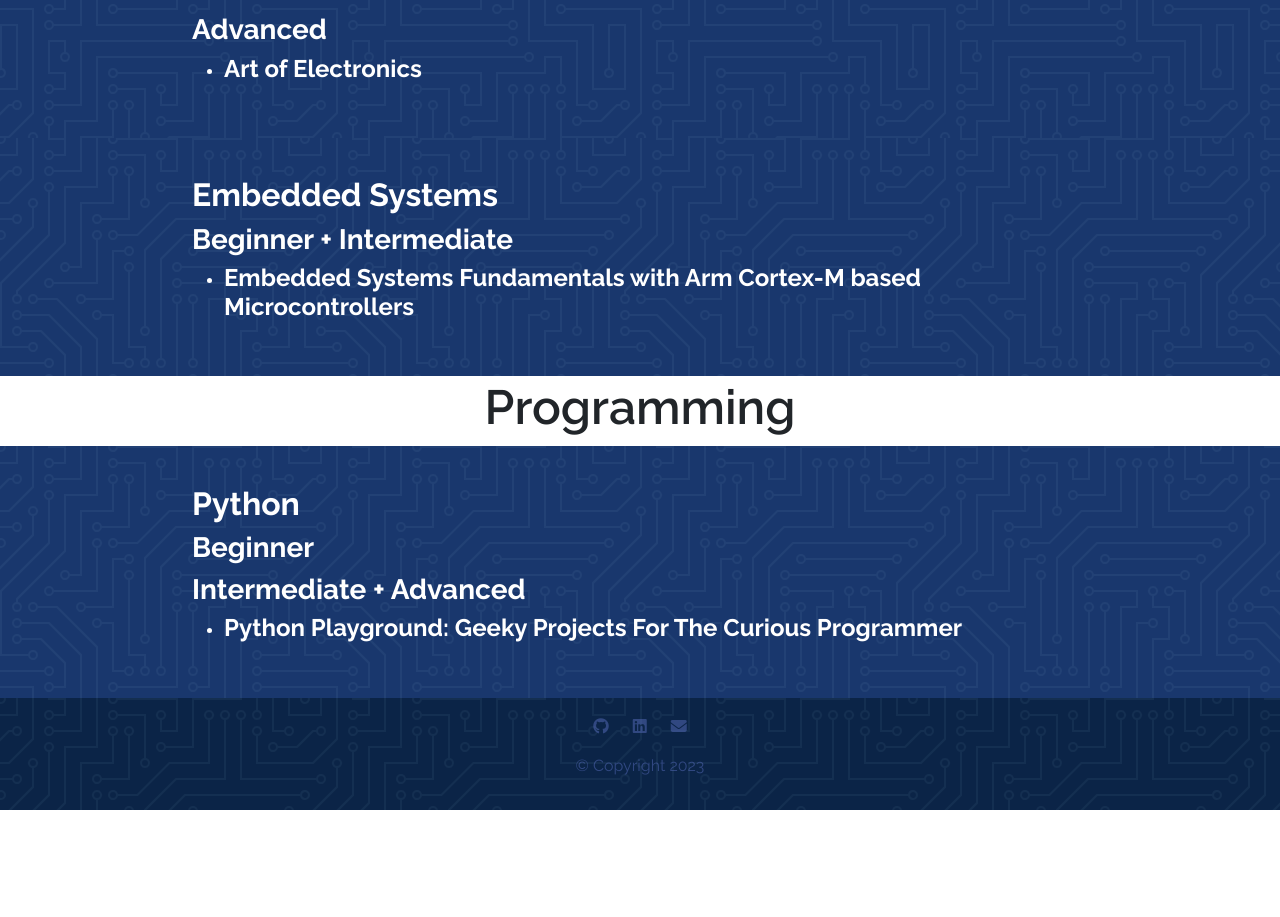
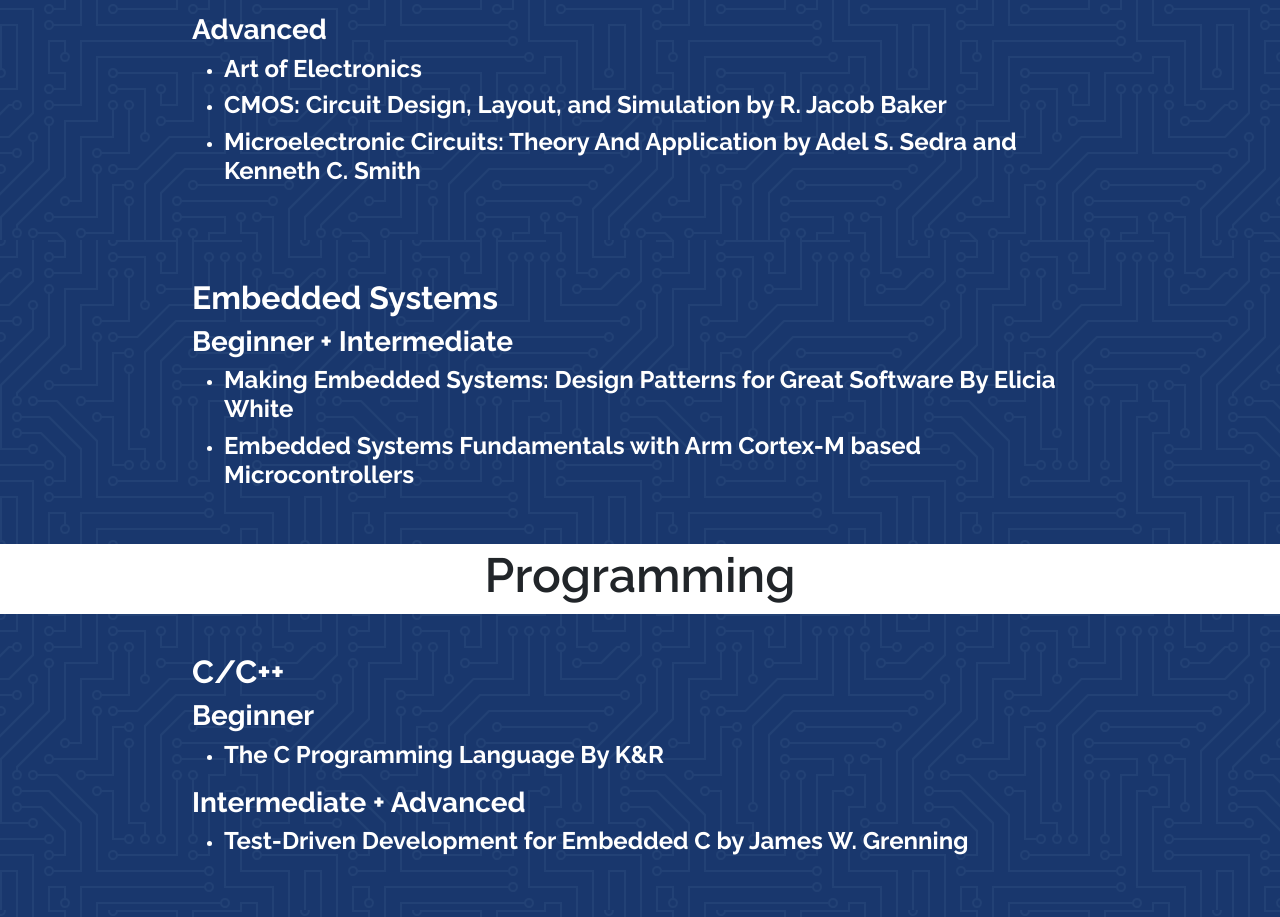
Before and after one commit to ray979/portfolio, a plain HTML site: page readingList.html in a window 1280 px wide. Shown: the part 955-1872 px from the top of the page. Before the commit the page ends 1765 px from the top, so only its background shows below. Drawn offline with nearby package versions, Linux system fonts and the light colour scheme.

Commit message:
Added More Books to Reading List

```diff
--- a/readingList.html
+++ b/readingList.html
@@ -103,10 +103,10 @@
               <a href="#programmingBooks">Programming</a>
               <ul>
                 <li>
-                  <a href="">Python</a>
+                  <a href="#pythonBooks">Python</a>
                 </li>
                 <li>
-                  <a href="">C/C++</a>
+                  <a href="#cBooks">C/C++</a>
                 </li>
                 <li>
                   <a href="">Web Development</a>
@@ -145,6 +145,14 @@
           <li>
             <h4>Art of Electronics</h4>
           </li>
+          <li>
+            <h4>CMOS: Circuit Design, Layout, and Simulation by R. Jacob Baker</h4>
+          </li>
+          <li>
+            <h4>
+              Microelectronic Circuits: Theory And Application by Adel S. Sedra and Kenneth C. Smith
+            </h4>
+          </li>
         </ul>
       </div>
     </section>
@@ -154,6 +162,11 @@
         <h2>Embedded Systems</h2>
         <h3>Beginner + Intermediate</h3>
         <ul>
+          <li>
+            <h4>
+              Making Embedded Systems: Design Patterns for Great Software By Elicia White
+            </h4>
+          </li>
           <li>
             <h4>
               Embedded Systems Fundamentals with Arm Cortex-M based
@@ -167,6 +180,28 @@
     <h1 class="section-heading text-center" id="programmingBooks">
       Programming
     </h1>
+
+    <section class="colored-section bookList" id="cBooks">
+      <div class="container-fluid">
+        <h2>C/C++</h2>
+        <h3>Beginner</h3>
+        <ul>
+          <li>
+            <h4>
+              The C Programming Language By K&R
+            </h4>
+          </li>
+        </ul>
+        <h3>Intermediate + Advanced</h3>
+        <ul>
+          <li>
+            <h4>
+              Test-Driven Development for Embedded C by James W. Grenning
+            </h4>
+          </li>
+        </ul>
+      </div>
+    </section>
 
     <section class="colored-section bookList" id="pythonBooks">
       <div class="container-fluid">
```
